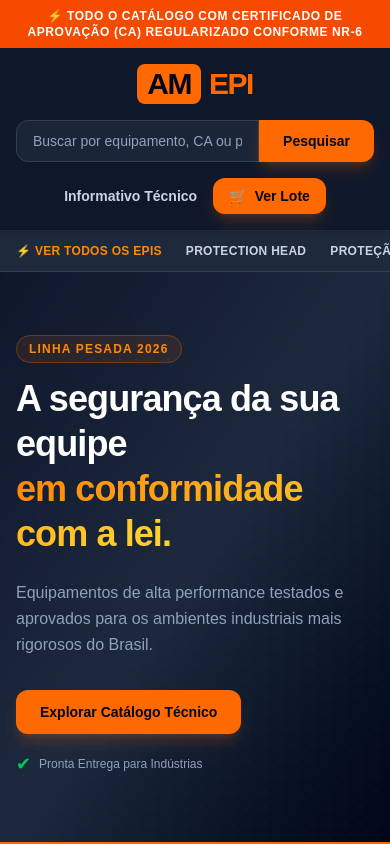
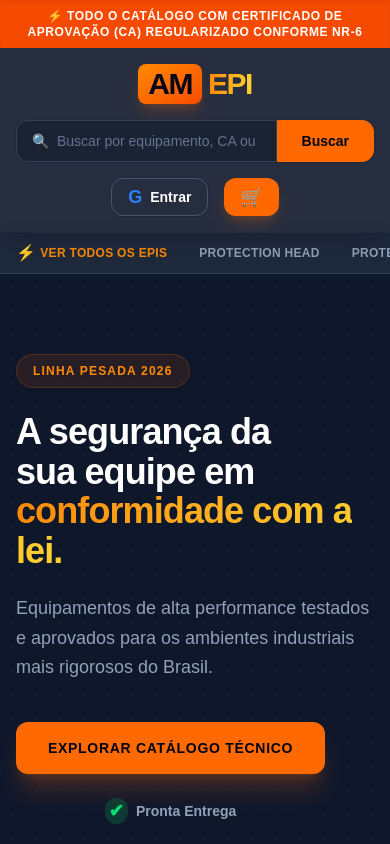
Before and after one commit to Cassimiro7/AMEPI, a Next.js app in the folder frontend/: page / in a window 390 px wide. Shown: the top 844 px of the page. Built offline with nearby package versions, Linux system fonts and the light colour scheme; no server answers.

Commit message:
novas api's

```diff
--- /dev/null
+++ b/frontend/app/api/auth/[...nextauth]/route.ts
@@ -0,0 +1,3 @@
+import { handlers } from "../../../../auth" // Ajuste os "../" se o caminho da pasta mudar
+
+export const { GET, POST } = handlers
--- a/frontend/app/page.tsx
+++ b/frontend/app/page.tsx
@@ -1,6 +1,7 @@
 import Link from 'next/link';
 import ProductCard from '../components/ProductCard';
 import WeatherWidget from '../components/WeatherWidget';
+import AuthButton from '../components/AuthButton'; // <-- Importação do novo componente
 import { products } from '../data/products';
 
 export default function Home() {
@@ -8,95 +9,116 @@ export default function Home() {
     <main className="min-h-screen bg-[#f8fafc] text-slate-900 antialiased font-sans">
 
       {/* Topbar de Alerta Industrial */}
-      <div className="bg-orange-600 text-white text-xs font-bold py-2 px-4 text-center tracking-wider uppercase">
+      <div className="bg-orange-600 text-white text-xs font-bold py-2 px-4 text-center tracking-wider uppercase shadow-inner">
         ⚡ Todo o catálogo com Certificado de Aprovação (CA) Regularizado conforme NR-6
       </div>
 
       {/* Header Premium AMEPI */}
-      <header className="bg-[#0f172a] text-white sticky top-0 z-50 shadow-md backdrop-blur-md bg-opacity-95 border-b border-slate-800">
-        <div className="max-w-7xl mx-auto p-4 flex flex-col sm:flex-row items-center justify-between gap-4">
+      <header className="bg-[#0f172a] text-white sticky top-0 z-50 shadow-xl backdrop-blur-md bg-[#0f172a]/90 border-b border-slate-800">
+        <div className="max-w-7xl mx-auto p-4 flex flex-col lg:flex-row items-center justify-between gap-4 lg:gap-8">
 
-          <div className="flex items-center gap-6">
-            <h1 className="text-3xl font-black tracking-tighter text-white flex items-center gap-2">
-              <span className="bg-orange-500 text-slate-950 px-2.5 py-0.5 rounded-lg font-black">AM</span>
-              <span className="text-orange-500">EPI</span>
+          {/* Logo e Slogan */}
+          <div className="flex items-center gap-4 shrink-0">
+            <h1 className="text-3xl font-black tracking-tighter text-white flex items-center gap-1.5 hover:scale-105 transition-transform cursor-default">
+              <span className="bg-gradient-to-br from-orange-400 to-orange-600 text-slate-950 px-2.5 py-0.5 rounded-lg font-black shadow-lg shadow-orange-500/20">AM</span>
+              <span className="text-transparent bg-clip-text bg-gradient-to-r from-orange-400 to-amber-300">EPI</span>
             </h1>
-            <div className="hidden lg:block text-xs text-slate-400 border-l border-slate-700 pl-4">
+            <div className="hidden md:block text-[11px] text-slate-400 border-l border-slate-700 pl-4 leading-tight">
               Distribuidora Oficial de<br/>
-              <span className="text-white font-bold">Proteção Industrial</span>
+              <span className="text-white font-bold tracking-wide">Proteção Industrial</span>
             </div>
           </div>
 
           {/* Barra de Pesquisa Técnica Avançada */}
-          <div className="flex flex-1 max-w-xl mx-4 w-full">
-            <div className="relative w-full flex">
+          <div className="flex flex-1 w-full max-w-2xl group">
+            <div className="relative w-full flex shadow-sm group-focus-within:shadow-orange-500/10 transition-all rounded-xl">
+              <span className="absolute left-4 top-1/2 -translate-y-1/2 text-slate-500 text-sm">🔍</span>
               <input
                 type="text"
                 placeholder="Buscar por equipamento, CA ou palavra-chave..."
-                className="w-full px-4 py-2.5 bg-slate-800/80 border border-slate-700 rounded-l-xl text-white placeholder-slate-400 focus:outline-none focus:border-orange-500 focus:ring-1 focus:ring-orange-500 transition-all text-sm"
+                className="w-full pl-10 pr-4 py-2.5 bg-slate-900/50 border border-slate-700 rounded-l-xl text-white placeholder-slate-500 focus:outline-none focus:border-orange-500 focus:bg-slate-800 transition-colors text-sm"
               />
-              <button className="bg-orange-500 hover:bg-orange-600 active:scale-95 text-slate-950 font-bold px-6 rounded-r-xl text-sm transition-all shadow-lg shadow-orange-500/20">
-                Pesquisar
+              <button className="bg-orange-500 hover:bg-orange-400 active:scale-95 text-slate-950 font-black px-6 rounded-r-xl text-sm transition-all border border-orange-500 hover:border-orange-400">
+                Buscar
               </button>
             </div>
           </div>
 
-          {/* Ações Rápidas */}
-          <div className="flex items-center gap-4 text-sm font-semibold">
-            <Link href="/blog" className="text-slate-300 hover:text-orange-400 transition-colors">
+          {/* Ações Rápidas & Perfil */}
+          <div className="flex items-center gap-4 sm:gap-6 text-sm font-semibold shrink-0">
+            <Link href="/blog" className="hidden lg:block text-slate-400 hover:text-orange-400 transition-colors">
               Informativo Técnico
             </Link>
-            <Link href="/carrinho" className="bg-orange-500 hover:bg-orange-600 text-slate-950 transition-colors px-4 py-2 rounded-xl cursor-pointer flex items-center gap-2 font-black shadow-lg shadow-orange-500/20">
-              <span>🛒</span> <span>Ver Lote</span>
+
+            {/* Divisor Visual */}
+            <div className="hidden sm:block h-8 w-px bg-slate-800"></div>
+
+            {/* Botão de Login (Google) */}
+            <AuthButton />
+
+            {/* Botão do Carrinho */}
+            <Link href="/carrinho" className="bg-orange-500 hover:bg-orange-400 text-slate-950 transition-all px-4 py-2.5 rounded-xl cursor-pointer flex items-center gap-2 font-black shadow-lg shadow-orange-500/20 hover:shadow-orange-500/40 hover:-translate-y-0.5">
+              <span className="text-lg leading-none">🛒</span>
+              <span className="hidden sm:inline">Ver Lote</span>
             </Link>
           </div>
         </div>
       </header>
 
       {/* Sub-Navegação Técnica */}
-      <nav className="bg-[#1e293b] text-slate-300 border-b border-slate-700 text-xs font-bold tracking-wide uppercase">
-        <div className="max-w-7xl mx-auto px-4 py-3 flex gap-6 overflow-x-auto scrollbar-none items-center whitespace-nowrap">
-          <span className="cursor-pointer text-orange-400 hover:text-white transition-colors">⚡ Ver Todos os EPIs</span>
+      <nav className="bg-[#1e293b] text-slate-400 border-b border-slate-700 text-xs font-bold tracking-wide uppercase shadow-sm">
+        <div className="max-w-7xl mx-auto px-4 py-3 flex gap-8 overflow-x-auto scrollbar-none items-center whitespace-nowrap">
+          <span className="cursor-pointer text-orange-400 hover:text-orange-300 transition-colors flex items-center gap-1">
+            <span className="text-base leading-none">⚡</span> Ver Todos os EPIs
+          </span>
           <span className="cursor-pointer hover:text-white transition-colors">Protection Head</span>
           <span className="cursor-pointer hover:text-white transition-colors">Proteção Ocular</span>
           <span className="cursor-pointer hover:text-white transition-colors">Luvas Técnicas</span>
           <span className="cursor-pointer hover:text-white transition-colors">Calçados de Segurança</span>
-          <Link href="/calculadora" className="text-orange-400 hover:underline">
-            🧮 Calculadora de Validade de CA
+          <Link href="/calculadora" className="text-amber-400 hover:text-amber-300 hover:underline flex items-center gap-1 ml-auto">
+            <span className="text-base leading-none">🧮</span> Calculadora de Validade de CA
           </Link>
         </div>
       </nav>
 
       {/* Seção Hero */}
-      <section className="relative bg-gradient-to-br from-slate-900 via-slate-800 to-slate-950 text-white py-16 px-4 overflow-hidden border-b-4 border-orange-500">
-        <div className="absolute inset-0 opacity-10 bg-[radial-gradient(#f97316_1px,transparent_1px)] [background-size:16px_16px]"></div>
-        <div className="max-w-7xl mx-auto relative z-10 grid grid-cols-1 md:grid-cols-2 items-center gap-8">
-          <div>
-            <span className="bg-orange-500/10 text-orange-400 text-xs font-bold px-3 py-1.5 rounded-full border border-orange-500/30 uppercase tracking-widest">
+      <section className="relative bg-gradient-to-b from-[#0f172a] to-slate-900 text-white py-20 px-4 overflow-hidden border-b-[6px] border-orange-500">
+        <div className="absolute inset-0 opacity-5 bg-[radial-gradient(#f97316_1px,transparent_1px)] [background-size:24px_24px]"></div>
+
+        <div className="max-w-7xl mx-auto relative z-10 grid grid-cols-1 md:grid-cols-2 items-center gap-12">
+          <div className="flex flex-col items-start">
+            <span className="bg-orange-500/10 text-orange-400 text-xs font-black px-4 py-2 rounded-full border border-orange-500/20 uppercase tracking-widest shadow-sm">
               Linha Pesada 2026
             </span>
-            <h2 className="text-4xl md:text-5xl font-black tracking-tight mt-4 mb-6 leading-tight">
-              A segurança da sua equipe <br/>
+            <h2 className="text-4xl md:text-6xl font-black tracking-tight mt-6 mb-6 leading-[1.1]">
+              A segurança da <br/> sua equipe em <br/>
               <span className="text-transparent bg-clip-text bg-gradient-to-r from-orange-400 to-amber-300">
-                em conformidade com a lei.
+                conformidade com a lei.
               </span>
             </h2>
-            <p className="text-slate-400 text-base max-w-md mb-8 leading-relaxed">
+            <p className="text-slate-400 text-lg max-w-md mb-10 leading-relaxed font-medium">
               Equipamentos de alta performance testados e aprovados para os ambientes industriais mais rigorosos do Brasil.
             </p>
-            <div className="flex flex-wrap gap-4">
-              <a href="#catalogo" className="bg-orange-500 hover:bg-orange-600 text-slate-950 font-bold px-6 py-3 rounded-xl transition-all shadow-lg shadow-orange-500/20 text-sm">
+            <div className="flex flex-col sm:flex-row items-center gap-6">
+              <a href="#catalogo" className="w-full sm:w-auto bg-orange-500 hover:bg-orange-400 hover:-translate-y-1 text-slate-950 font-black px-8 py-4 rounded-xl transition-all duration-300 shadow-xl shadow-orange-500/20 text-sm uppercase tracking-wider text-center">
                 Explorar Catálogo Técnico
               </a>
-              <div className="flex items-center gap-2 text-xs text-slate-400">
-                <span className="text-green-500 text-lg">✔</span> Pronta Entrega para Indústrias
+              <div className="flex items-center gap-2 text-sm font-bold text-slate-400">
+                <span className="bg-green-500/20 text-green-400 p-1 rounded-full text-lg leading-none">✔</span>
+                Pronta Entrega
               </div>
             </div>
           </div>
-          <div className="hidden md:flex justify-center">
-            <div className="w-72 h-72 rounded-3xl bg-gradient-to-tr from-orange-500 to-amber-300 opacity-20 blur-3xl absolute"></div>
-            <div className="border border-slate-700/60 p-8 rounded-2xl bg-slate-900/50 backdrop-blur-sm relative border-l-orange-500/40 border-l-2">
-              <p className="text-xs font-bold text-orange-400 uppercase tracking-wider mb-2">Informativo Climatológico</p>
+
+          <div className="hidden md:flex justify-end relative">
+            {/* Efeito de brilho atrás do widget */}
+            <div className="absolute top-1/2 left-1/2 -translate-x-1/2 -translate-y-1/2 w-80 h-80 rounded-full bg-orange-500/20 blur-[80px]"></div>
+
+            <div className="border border-slate-700/50 p-8 rounded-3xl bg-slate-900/60 backdrop-blur-xl relative border-l-orange-500 border-l-4 shadow-2xl z-10 min-w-[320px]">
+              <div className="flex items-center justify-between mb-4">
+                <p className="text-xs font-black text-orange-400 uppercase tracking-widest">Informativo Climatológico</p>
+                <span className="text-slate-600">📡</span>
+              </div>
               <WeatherWidget />
             </div>
           </div>
@@ -104,13 +126,15 @@ export default function Home() {
       </section>
 
       {/* Grade de Produtos */}
-      <div id="catalogo" className="max-w-7xl mx-auto p-6 sm:p-8 mt-4">
-        <div className="flex flex-col sm:flex-row sm:items-end justify-between mb-8 pb-4 border-b border-slate-200">
+      <div id="catalogo" className="max-w-7xl mx-auto p-6 sm:p-8 mt-8">
+        <div className="flex flex-col sm:flex-row sm:items-end justify-between mb-10 pb-6 border-b-2 border-slate-200/60">
           <div>
-            <h2 className="text-2xl font-black text-slate-900 tracking-tight">Equipamentos em Destaque</h2>
-            <p className="text-sm text-slate-500">Filtrados por maior índice de aprovação técnica</p>
+            <h2 className="text-3xl font-black text-slate-900 tracking-tight mb-1">Equipamentos em Destaque</h2>
+            <p className="text-sm font-medium text-slate-500">Filtrados por maior índice de aprovação técnica</p>
           </div>
-          <div className="text-xs font-bold text-slate-400 mt-2 sm:mt-0">Mostrando {products.length} itens essenciais</div>
+          <div className="bg-slate-200 text-slate-600 px-3 py-1 rounded-lg text-xs font-bold mt-4 sm:mt-0 shadow-sm border border-slate-300">
+            Mostrando {products.length} itens essenciais
+          </div>
         </div>
 
         <div className="grid grid-cols-1 sm:grid-cols-2 lg:grid-cols-3 xl:grid-cols-4 gap-8">
--- /dev/null
+++ b/frontend/auth.ts
@@ -0,0 +1,6 @@
+import NextAuth from "next-auth"
+import Google from "next-auth/providers/google"
+
+export const { handlers, signIn, signOut, auth } = NextAuth({
+  providers: [Google],
+})
--- /dev/null
+++ b/frontend/components/AuthButton.tsx
@@ -0,0 +1,48 @@
+import { signIn, signOut, auth } from "../auth"
+
+export default async function AuthButton() {
+  // O comando auth() verifica se alguém está logado neste momento
+  const session = await auth()
+
+  // SE ESTIVER LOGADO: Mostra foto, nome e botão de sair
+  if (session && session.user) {
+    return (
+      <div className="flex items-center gap-3">
+        <img
+          src={session.user.image || ""}
+          alt="Foto de perfil"
+          className="w-8 h-8 rounded-full border border-orange-500"
+        />
+        <div className="hidden sm:block text-xs">
+          <p className="text-slate-300">Olá,</p>
+          <p className="font-bold text-white leading-none">{session.user.name}</p>
+        </div>
+
+        {/* Formulário obrigatório do Next.js Server Actions para deslogar */}
+        <form action={async () => {
+          "use server"
+          await signOut()
+        }}>
+          <button type="submit" className="text-xs font-bold text-slate-400 hover:text-red-400 ml-2 transition-colors">
+            Sair
+          </button>
+        </form>
+      </div>
+    )
+  }
+
+  // SE NÃO ESTIVER LOGADO: Mostra o botão de entrar com Google
+  return (
+    <form action={async () => {
+      "use server"
+      await signIn("google")
+    }}>
+      <button
+        type="submit"
+        className="bg-transparent hover:bg-slate-800 text-white border border-slate-600 px-4 py-2 rounded-xl text-sm font-bold transition-all shadow-sm flex items-center gap-2"
+      >
+        <span className="text-blue-500 text-lg leading-none">G</span> Entrar
+      </button>
+    </form>
+  )
+}
--- a/frontend/package.json
+++ b/frontend/package.json
@@ -10,6 +10,7 @@
   },
   "dependencies": {
     "next": "16.2.6",
+    "next-auth": "^5.0.0-beta.31",
     "react": "19.2.4",
     "react-dom": "19.2.4"
   },
```
Also changed, not shown: frontend/app/carrinho/page.tsx (+96 -3 lines), 1 other file (tests, documents, lock files or other folders).
